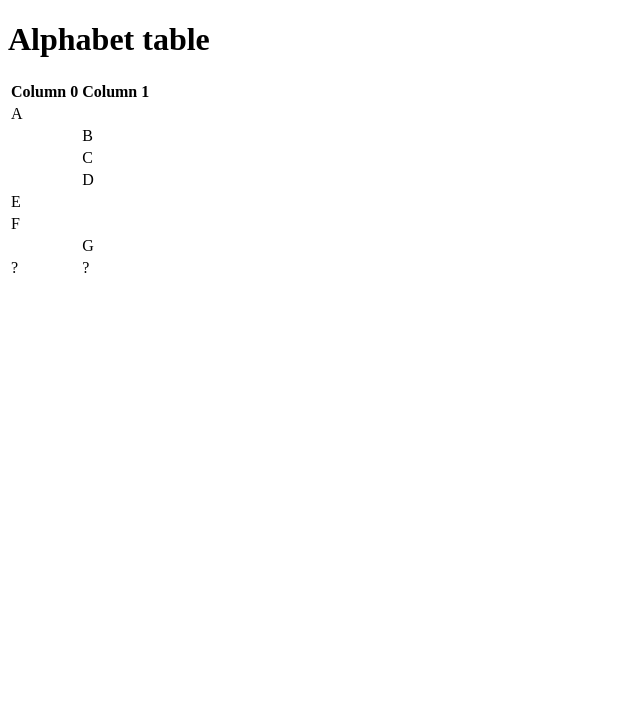
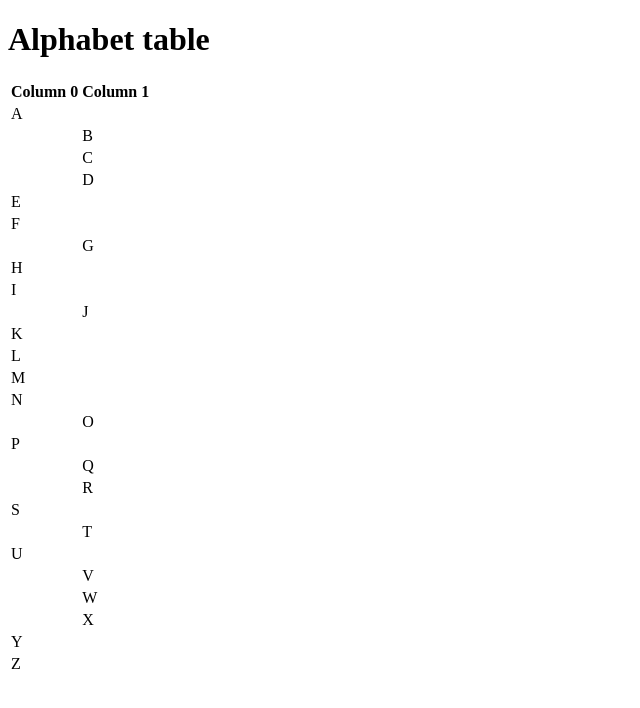
Before and after one commit to comp426-2022-spring/a00-davidkarash, a website: page index.html in a window 1280 px wide. Shown: the whole page, without its empty margins (0-640 px from the left). Drawn offline with Linux system fonts and the light colour scheme.

Commit message:
finished a00 table

```diff
--- a/index.html
+++ b/index.html
@@ -37,7 +37,61 @@
 							<td></td><td>G</td>
 							</tr>
 							<tr>
-							<td>?</td><td>?</td>
+							<td>H</td><td></td>
+							</tr>
+							<tr>
+							<td>I</td><td></td>
+							</tr>
+							<tr>
+							<td></td><td>J</td>
+							</tr>
+							<tr>
+							<td>K</td><td></td>
+							</tr>
+							<tr>
+							<td>L</td><td></td>
+							</tr>
+							<tr>
+							<td>M</td><td></td>
+							</tr>
+							<tr>
+							<td>N</td><td></td>
+							</tr>
+							<tr>
+							<td></td><td>O</td>
+							</tr>
+							<tr>
+							<td>P</td><td></td>
+							</tr>
+							<tr>
+							<td></td><td>Q</td>
+							</tr>
+							<tr>
+							<td></td><td>R</td>
+							</tr>
+							<tr>
+							<td>S</td><td></td>
+							</tr>
+							<tr>
+							<td></td><td>T</td>
+							</tr>
+							<tr>
+							<td>U</td><td></td>
+							</tr>
+							<tr>
+							<td></td><td>V</td>
+							</tr>
+							<tr>
+							<td></td><td>W</td>
+							</tr>
+							<tr>
+							<td></td><td>X</td>
+							</tr>
+							<tr>
+							<td>Y</td><td></td>
+							</tr>
+							<tr>
+							<td>Z</td><td></td>
 							</tr>
 						</tbody>
 			</table>
```
Also changed, not shown: package.json (added, +22 -0 lines), 1 other file.
